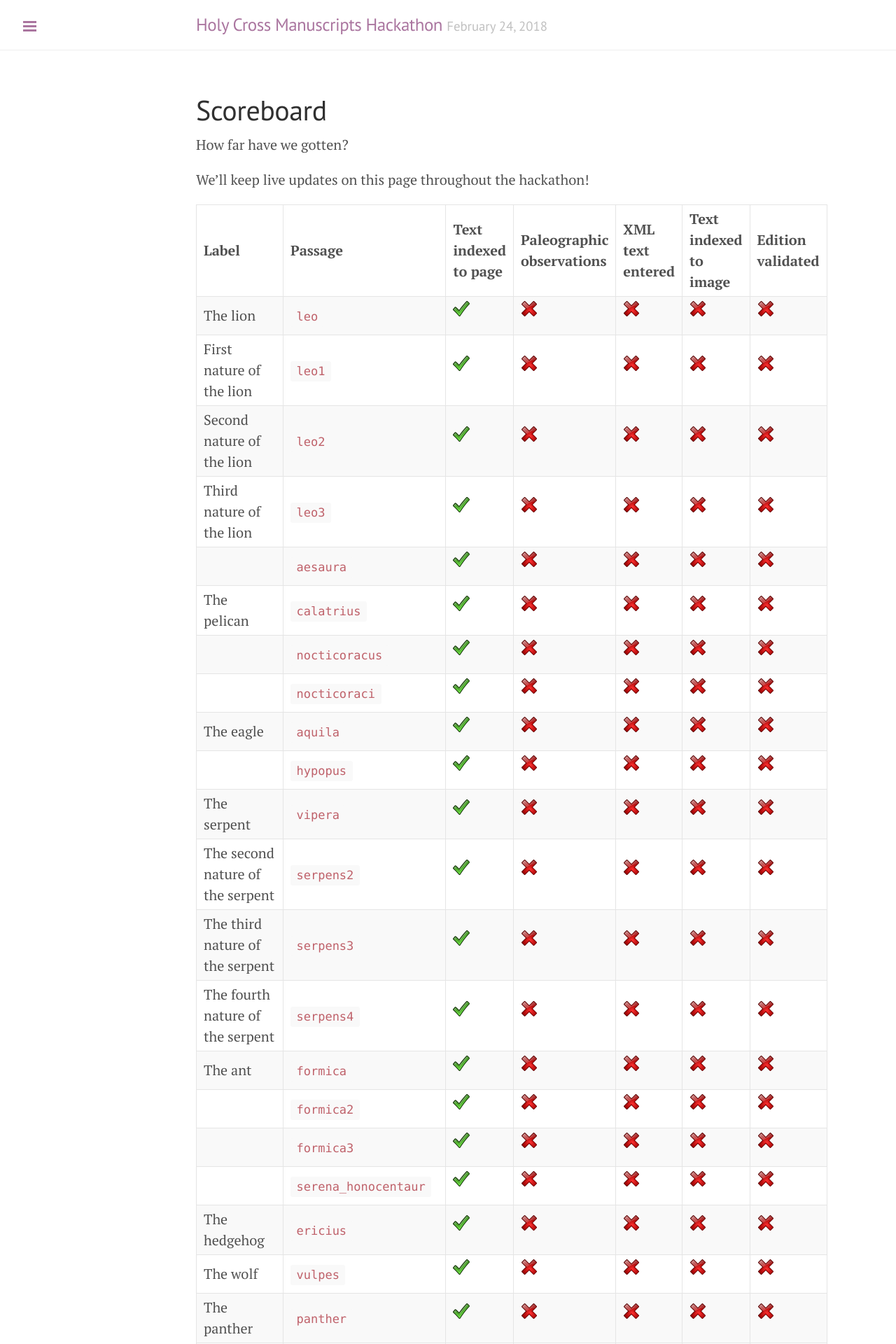
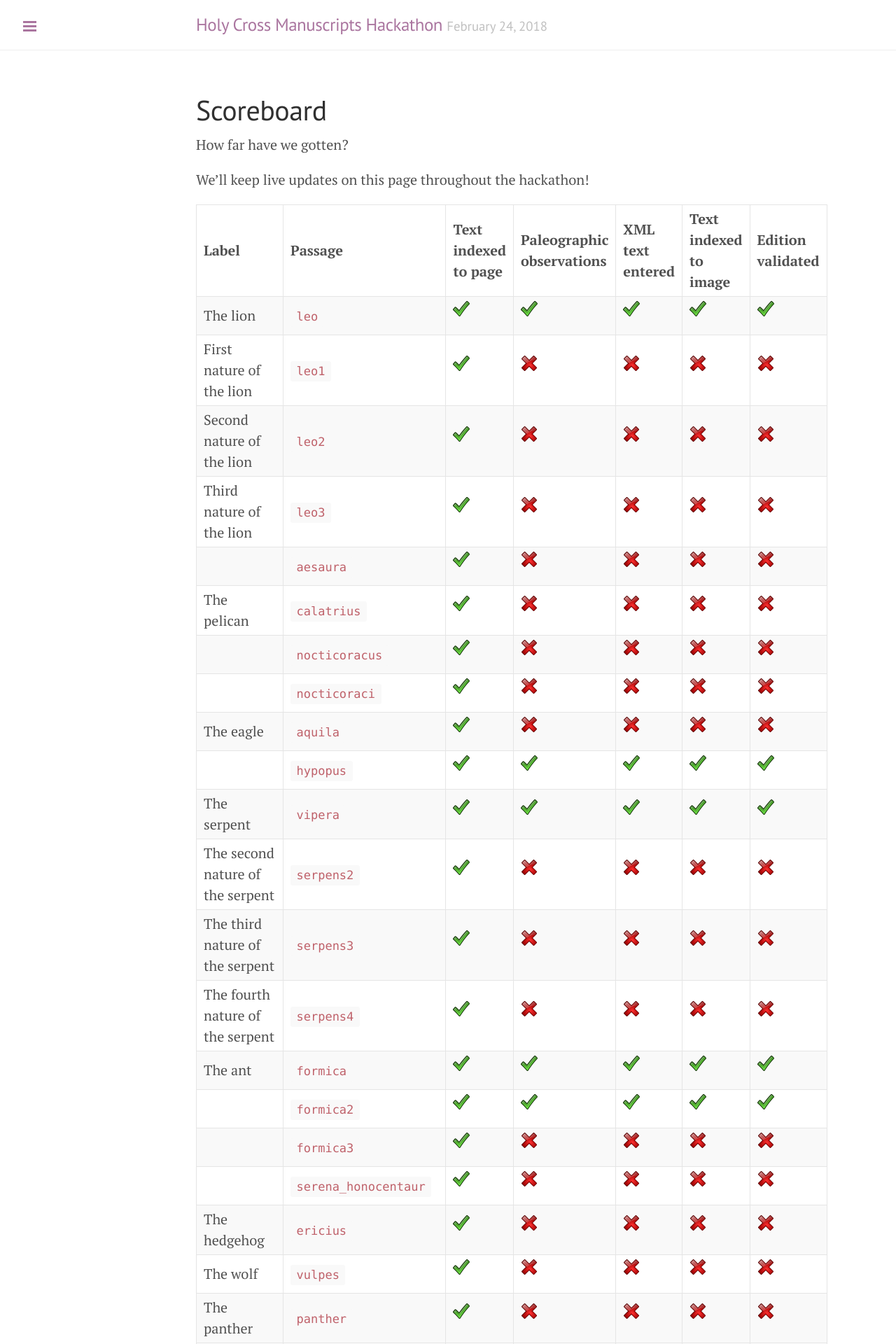
Before and after one commit to HCMID/ms-hackathon-2018, a Jekyll site: the page built from docs/score/index.md, in a window 1280 px wide. Shown: the top 1920 px of the page at 70% size. Built offline with Jekyll 4.4.1, drawn with Linux system fonts in a browser that asks for light colours.

Commit message:
Update index

```diff
--- a/docs/score/index.md
+++ b/docs/score/index.md
@@ -9,40 +9,40 @@ How far have we gotten?
 We'll keep live updates on this page throughout the hackathon!
 
 
-| Label                            | Passage  | Text indexed to page   | Paleographic observations | XML text entered     | Text indexed to image  | Edition validated                           |
-|:---------------------------------|:----------------------|:--------------------------|:---------------------|:----------------------|:---------------------|:--------------------------------------------|
-| The lion                         | `leo`                 | ![no](./imgs/yes.png)      | ![no](./imgs/no.png) | ![no](./imgs/no.png)  | ![no](./imgs/no.png) | ![no](./imgs/no.png)                        |
-| First nature of the lion         | `leo1`                | ![no](./imgs/yes.png)      | ![no](./imgs/no.png) | ![no](./imgs/no.png)  | ![no](./imgs/no.png) | ![no](./imgs/no.png)                        |
-| Second nature of the lion        | `leo2`                | ![no](./imgs/yes.png)      | ![no](./imgs/no.png) | ![no](./imgs/no.png)  | ![no](./imgs/no.png) | ![no](./imgs/no.png)                        |
-| Third nature of the lion         | `leo3`                | ![no](./imgs/yes.png)      | ![no](./imgs/no.png) | ![no](./imgs/no.png)  | ![no](./imgs/no.png) | ![no](./imgs/no.png)                        |
-|                                  | `aesaura`             | ![no](./imgs/yes.png)      | ![no](./imgs/no.png) | ![no](./imgs/no.png)  | ![no](./imgs/no.png) | ![no](./imgs/no.png)                        |
-| The pelican                      | `calatrius`           | ![no](./imgs/yes.png)      | ![no](./imgs/no.png) | ![no](./imgs/no.png)  | ![no](./imgs/no.png) | ![no](./imgs/no.png)                        |
-|                                  | `nocticoracus`        | ![no](./imgs/yes.png)      | ![no](./imgs/no.png) | ![no](./imgs/no.png)  | ![no](./imgs/no.png) | ![no](./imgs/no.png)                        |
-|                                  | `nocticoraci`         | ![no](./imgs/yes.png)      | ![no](./imgs/no.png) | ![no](./imgs/no.png)  | ![no](./imgs/no.png) | ![no](./imgs/no.png)                        |
-| The eagle                        | `aquila`              | ![no](./imgs/yes.png)      | ![no](./imgs/no.png) | ![no](./imgs/no.png)  | ![no](./imgs/no.png) | ![no](./imgs/no.png)                        |
-|                                  | `hypopus`             | ![no](./imgs/yes.png)      | ![no](./imgs/no.png) | ![no](./imgs/no.png)  | ![no](./imgs/no.png) | ![no](./imgs/no.png)                        |
-| The serpent                      | `vipera`              | ![no](./imgs/yes.png)      | ![no](./imgs/no.png) | ![no](./imgs/no.png)  | ![no](./imgs/no.png) | ![no](./imgs/no.png)                        |
-| The second nature of the serpent | `serpens2`            | ![no](./imgs/yes.png)      | ![no](./imgs/no.png) | ![no](./imgs/no.png)  | ![no](./imgs/no.png) | ![no](./imgs/no.png)                        |
-| The third nature of the serpent  | `serpens3`            | ![no](./imgs/yes.png)      | ![no](./imgs/no.png) | ![no](./imgs/no.png)  | ![no](./imgs/no.png) | ![no](./imgs/no.png)                        |
-| The fourth nature of the serpent | `serpens4`            | ![no](./imgs/yes.png)      | ![no](./imgs/no.png) | ![no](./imgs/no.png)  | ![no](./imgs/no.png) | ![no](./imgs/no.png)                        |
-| The ant                          | `formica`             | ![no](./imgs/yes.png)      | ![no](./imgs/no.png) | ![no](./imgs/no.png)  | ![no](./imgs/no.png) | ![no](./imgs/no.png)                        |
-|                                  | `formica2`            | ![no](./imgs/yes.png)      | ![no](./imgs/no.png) | ![no](./imgs/no.png)  | ![no](./imgs/no.png) | ![no](./imgs/no.png)                        |
-|                                  | `formica3`            | ![no](./imgs/yes.png)      | ![no](./imgs/no.png) | ![no](./imgs/no.png)  | ![no](./imgs/no.png) | ![no](./imgs/no.png)                        |
-|                                  | `serena_honocentaur`  | ![no](./imgs/yes.png)      | ![no](./imgs/no.png) | ![no](./imgs/no.png)  | ![no](./imgs/no.png) | ![no](./imgs/no.png)                        |
-| The hedgehog                     | `ericius`             | ![no](./imgs/yes.png)      | ![no](./imgs/no.png) | ![no](./imgs/no.png)  | ![no](./imgs/no.png) | ![no](./imgs/no.png)                        |
-| The wolf                         | `vulpes`              | ![no](./imgs/yes.png)      | ![no](./imgs/no.png) | ![no](./imgs/no.png)  | ![no](./imgs/no.png) | ![no](./imgs/no.png)                        |
-| The panther                      | `panther`             | ![no](./imgs/yes.png)      | ![no](./imgs/no.png) | ![no](./imgs/no.png)  | ![no](./imgs/no.png) | ![no](./imgs/no.png)                        |
-|                                  | `cetus`               | ![no](./imgs/yes.png)      | ![no](./imgs/no.png) | ![no](./imgs/no.png)  | ![no](./imgs/no.png) | ![no](./imgs/no.png)                        |
-|                                  | `piscis2`             | ![no](./imgs/yes.png)      | ![no](./imgs/no.png) | ![no](./imgs/no.png)  | ![no](./imgs/no.png) | ![no](./imgs/no.png)                        |
-| The unicorn                      | `unicornium`          | ![no](./imgs/yes.png)      | ![no](./imgs/no.png) | ![no](./imgs/no.png)  | ![no](./imgs/no.png) | ![no](./imgs/no.png)                        |
-| The hart                         | `cervus`              | ![no](./imgs/yes.png)      | ![no](./imgs/no.png) | ![no](./imgs/no.png)  | ![no](./imgs/no.png) | ![no](./imgs/no.png)                        |
-| The salamander                   | `salamandra`          | ![no](./imgs/yes.png)      | ![no](./imgs/no.png) | ![no](./imgs/no.png)  | ![no](./imgs/no.png) | ![no](./imgs/no.png)                        |
-|                                  | `peredexion`          | ![no](./imgs/yes.png)      | ![no](./imgs/no.png) | ![no](./imgs/no.png)  | ![no](./imgs/no.png) | ![no](./imgs/no.png)                        |
-| The antelope                     | `antelups`            | ![no](./imgs/yes.png)      | ![no](./imgs/no.png) | ![no](./imgs/no.png)  | ![no](./imgs/no.png) | ![no](./imgs/no.png)                        |
-|                                  | `serra`               | ![no](./imgs/yes.png)      | ![no](./imgs/no.png) | ![no](./imgs/no.png)  | ![no](./imgs/no.png) | ![no](./imgs/no.png)                        |
-|                                  | `elephans_mandragora` | ![no](./imgs/yes.png)      | ![no](./imgs/no.png) | ![no](./imgs/no.png)  | ![no](./imgs/no.png) | ![no](./imgs/no.png)                        |
-| The elephant                                           | `elephans`                | ![no](./imgs/yes.png) | ![no](./imgs/no.png)  | ![no](./imgs/no.png) | ![no](./imgs/no.png) | ![no](./imgs/no.png) |
-| Amber                                                  | `lapis_acatus`            | ![no](./imgs/yes.png) | ![no](./imgs/no.png)  | ![no](./imgs/no.png) | ![no](./imgs/no.png) | ![no](./imgs/no.png) |
-| The Indian stone                                      | `lapis_indicus`           | ![no](./imgs/yes.png) | ![no](./imgs/no.png)  | ![no](./imgs/no.png) | ![no](./imgs/no.png) | ![no](./imgs/no.png) |
-| Song of the rooster        |                            `galli_cantus`            | ![no](./imgs/yes.png) | ![no](./imgs/no.png)  | ![no](./imgs/no.png) | ![no](./imgs/no.png) | ![no](./imgs/no.png) |
-| The horse                                               | `caballus`                | ![no](./imgs/yes.png) | ![no](./imgs/no.png)  | ![no](./imgs/no.png) | ![no](./imgs/no.png) | ![no](./imgs/no.png) |
+| Label                            | Passage               | Text indexed to page  | Paleographic observations | XML text entered      | Text indexed to image | Edition validated     |
+|:---------------------------------|:----------------------|:----------------------|:--------------------------|:----------------------|:----------------------|:----------------------|
+| The lion                         | `leo`                 | ![no](./imgs/yes.png) | ![no](./imgs/yes.png)     | ![no](./imgs/yes.png) | ![no](./imgs/yes.png) | ![no](./imgs/yes.png) |
+| First nature of the lion         | `leo1`                | ![no](./imgs/yes.png) | ![no](./imgs/no.png)      | ![no](./imgs/no.png)  | ![no](./imgs/no.png)  | ![no](./imgs/no.png)  |
+| Second nature of the lion        | `leo2`                | ![no](./imgs/yes.png) | ![no](./imgs/no.png)      | ![no](./imgs/no.png)  | ![no](./imgs/no.png)  | ![no](./imgs/no.png)  |
+| Third nature of the lion         | `leo3`                | ![no](./imgs/yes.png) | ![no](./imgs/no.png)      | ![no](./imgs/no.png)  | ![no](./imgs/no.png)  | ![no](./imgs/no.png)  |
+|                                  | `aesaura`             | ![no](./imgs/yes.png) | ![no](./imgs/no.png)      | ![no](./imgs/no.png)  | ![no](./imgs/no.png)  | ![no](./imgs/no.png)  |
+| The pelican                      | `calatrius`           | ![no](./imgs/yes.png) | ![no](./imgs/no.png)      | ![no](./imgs/no.png)  | ![no](./imgs/no.png)  | ![no](./imgs/no.png)  |
+|                                  | `nocticoracus`        | ![no](./imgs/yes.png) | ![no](./imgs/no.png)      | ![no](./imgs/no.png)  | ![no](./imgs/no.png)  | ![no](./imgs/no.png)  |
+|                                  | `nocticoraci`         | ![no](./imgs/yes.png) | ![no](./imgs/no.png)      | ![no](./imgs/no.png)  | ![no](./imgs/no.png)  | ![no](./imgs/no.png)  |
+| The eagle                        | `aquila`              | ![no](./imgs/yes.png) | ![no](./imgs/no.png)      | ![no](./imgs/no.png)  | ![no](./imgs/no.png)  | ![no](./imgs/no.png)  |
+|                                  | `hypopus`             | ![no](./imgs/yes.png) | ![no](./imgs/yes.png)     | ![no](./imgs/yes.png) | ![no](./imgs/yes.png) | ![no](./imgs/yes.png) |
+| The serpent                      | `vipera`              | ![no](./imgs/yes.png) | ![no](./imgs/yes.png)     | ![no](./imgs/yes.png) | ![no](./imgs/yes.png) | ![no](./imgs/yes.png) |
+| The second nature of the serpent | `serpens2`            | ![no](./imgs/yes.png) | ![no](./imgs/no.png)      | ![no](./imgs/no.png)  | ![no](./imgs/no.png)  | ![no](./imgs/no.png)  |
+| The third nature of the serpent  | `serpens3`            | ![no](./imgs/yes.png) | ![no](./imgs/no.png)      | ![no](./imgs/no.png)  | ![no](./imgs/no.png)  | ![no](./imgs/no.png)  |
+| The fourth nature of the serpent | `serpens4`            | ![no](./imgs/yes.png) | ![no](./imgs/no.png)      | ![no](./imgs/no.png)  | ![no](./imgs/no.png)  | ![no](./imgs/no.png)  |
+| The ant                          | `formica`             | ![no](./imgs/yes.png) | ![no](./imgs/yes.png)     | ![no](./imgs/yes.png) | ![no](./imgs/yes.png) | ![no](./imgs/yes.png) |
+|                                  | `formica2`            | ![no](./imgs/yes.png) | ![no](./imgs/yes.png)     | ![no](./imgs/yes.png) | ![no](./imgs/yes.png) | ![no](./imgs/yes.png) |
+|                                  | `formica3`            | ![no](./imgs/yes.png) | ![no](./imgs/no.png)      | ![no](./imgs/no.png)  | ![no](./imgs/no.png)  | ![no](./imgs/no.png)  |
+|                                  | `serena_honocentaur`  | ![no](./imgs/yes.png) | ![no](./imgs/no.png)      | ![no](./imgs/no.png)  | ![no](./imgs/no.png)  | ![no](./imgs/no.png)  |
+| The hedgehog                     | `ericius`             | ![no](./imgs/yes.png) | ![no](./imgs/no.png)      | ![no](./imgs/no.png)  | ![no](./imgs/no.png)  | ![no](./imgs/no.png)  |
+| The wolf                         | `vulpes`              | ![no](./imgs/yes.png) | ![no](./imgs/no.png)      | ![no](./imgs/no.png)  | ![no](./imgs/no.png)  | ![no](./imgs/no.png)  |
+| The panther                      | `panther`             | ![no](./imgs/yes.png) | ![no](./imgs/no.png)      | ![no](./imgs/no.png)  | ![no](./imgs/no.png)  | ![no](./imgs/no.png)  |
+|                                  | `cetus`               | ![no](./imgs/yes.png) | ![no](./imgs/yes.png)      | ![no](./imgs/yes.png)  | ![no](./imgs/yes.png)  | ![no](./imgs/yes.png)  |
+|                                  | `piscis2`             | ![no](./imgs/yes.png) | ![no](./imgs/yes.png)     | ![no](./imgs/no.png)  | ![no](./imgs/no.png)  | ![no](./imgs/no.png)  |
+| The unicorn                      | `unicornium`          | ![no](./imgs/yes.png) | ![no](./imgs/no.png)      | ![no](./imgs/no.png)  | ![no](./imgs/no.png)  | ![no](./imgs/no.png)  |
+| The hart                         | `cervus`              | ![no](./imgs/yes.png) | ![no](./imgs/no.png)      | ![no](./imgs/no.png)  | ![no](./imgs/no.png)  | ![no](./imgs/no.png)  |
+| The salamander                   | `salamandra`          | ![no](./imgs/yes.png) | ![no](./imgs/no.png)      | ![no](./imgs/no.png)  | ![no](./imgs/no.png)  | ![no](./imgs/no.png)  |
+|                                  | `peredexion`          | ![no](./imgs/yes.png) | ![no](./imgs/no.png)      | ![no](./imgs/no.png)  | ![no](./imgs/no.png)  | ![no](./imgs/no.png)  |
+| The antelope                     | `antelups`            | ![no](./imgs/yes.png) | ![no](./imgs/no.png)      | ![no](./imgs/no.png)  | ![no](./imgs/no.png)  | ![no](./imgs/no.png)  |
+|                                  | `serra`               | ![no](./imgs/yes.png) | ![no](./imgs/no.png)      | ![no](./imgs/no.png)  | ![no](./imgs/no.png)  | ![no](./imgs/no.png)  |
+|                                  | `elephans_mandragora` | ![no](./imgs/yes.png) | ![no](./imgs/no.png)      | ![no](./imgs/no.png)  | ![no](./imgs/no.png)  | ![no](./imgs/no.png)  |
+| The elephant                     | `elephans`            | ![no](./imgs/yes.png) | ![no](./imgs/no.png)      | ![no](./imgs/no.png)  | ![no](./imgs/no.png)  | ![no](./imgs/no.png)  |
+| Amber                            | `lapis_acatus`        | ![no](./imgs/yes.png) | ![no](./imgs/no.png)      | ![no](./imgs/no.png)  | ![no](./imgs/no.png)  | ![no](./imgs/no.png)  |
+| The Indian stone                 | `lapis_indicus`       | ![no](./imgs/yes.png) | ![no](./imgs/no.png)      | ![no](./imgs/no.png)  | ![no](./imgs/no.png)  | ![no](./imgs/no.png)  |
+| Song of the rooster              | `galli_cantus`        | ![no](./imgs/yes.png) | ![no](./imgs/no.png)      | ![no](./imgs/no.png)  | ![no](./imgs/no.png)  | ![no](./imgs/no.png)  |
+| The horse                        | `caballus`            | ![no](./imgs/yes.png) | ![no](./imgs/no.png)      | ![no](./imgs/no.png)  | ![no](./imgs/no.png)  | ![no](./imgs/no.png)  |
```
